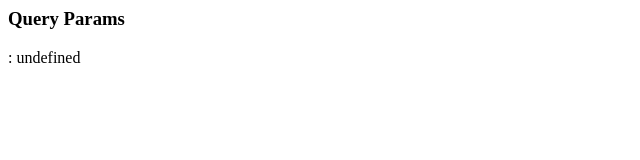
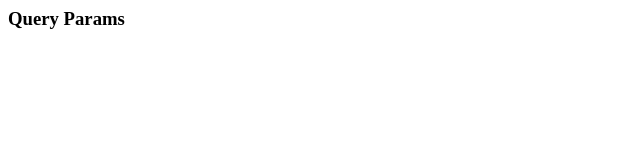
Before and after one commit to scottrobertson/dump-query-params, a plain HTML site: page index.html in a window 1280 px wide. Shown: the full height of the page, 0-640 px from the left. Drawn offline with Linux system fonts and the light colour scheme.

Commit message:
Some fixes

```diff
--- a/index.html
+++ b/index.html
@@ -6,17 +6,23 @@
           ,i =-1;
       while(++i<qArr.length) {
               qfrag = qArr[i].split('=');
-              qObj[qfrag[0]] = qfrag[1];
+              if (qfrag[0]) {
+                qObj[qfrag[0]] = qfrag[1];
+              }
      }
      return qObj;
   };
 
   var queryObj = location.search.substr(1).q2obj();
+  var keys = Object.keys(queryObj)
 
   document.write('<h3>Query Params</h3>');
-  Object.keys(queryObj).map(function(objectKey, index) {
-      var value = queryObj[objectKey];
-      document.write('<b>' + objectKey + '</b>: ' + value);
-  });
+
+  if (keys.length > 0) {
+    keys.map(function(objectKey, index) {
+        var value = queryObj[objectKey];
+        document.write('<b>' + objectKey + '</b>: ' + value);
+    });
+  }
 })();
 </script>
```
